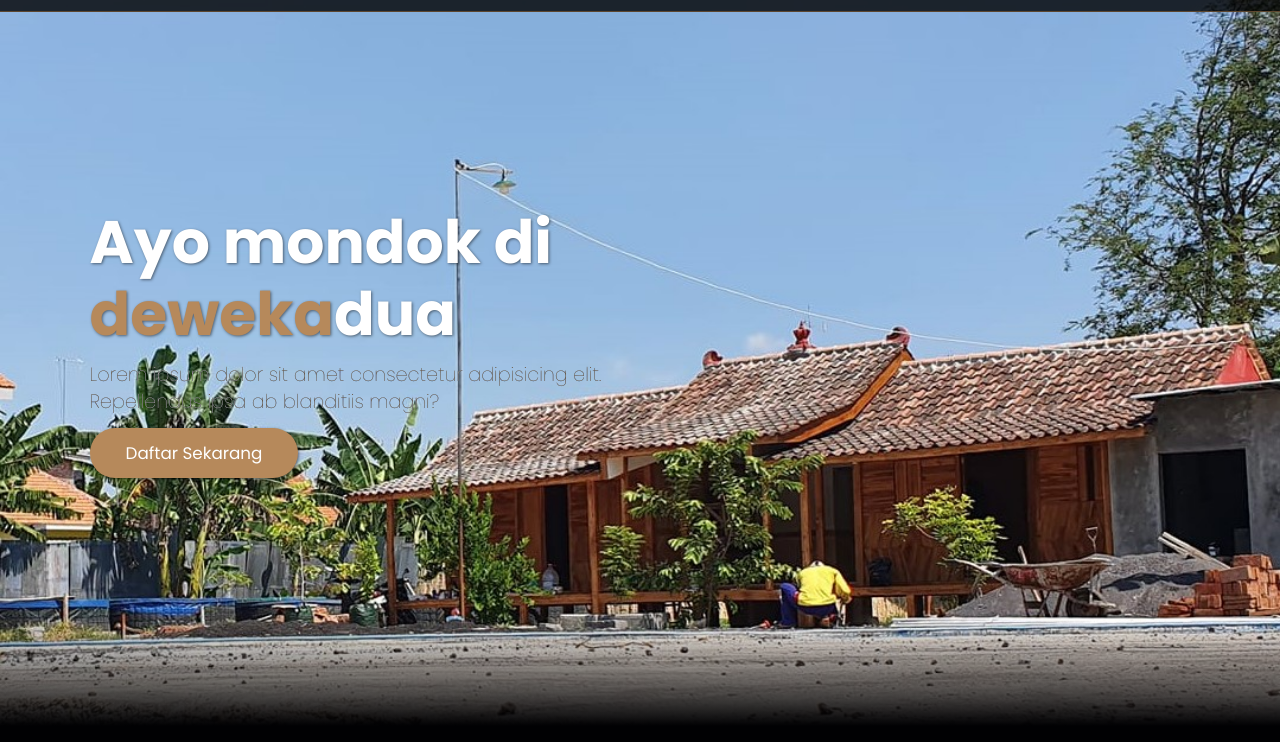
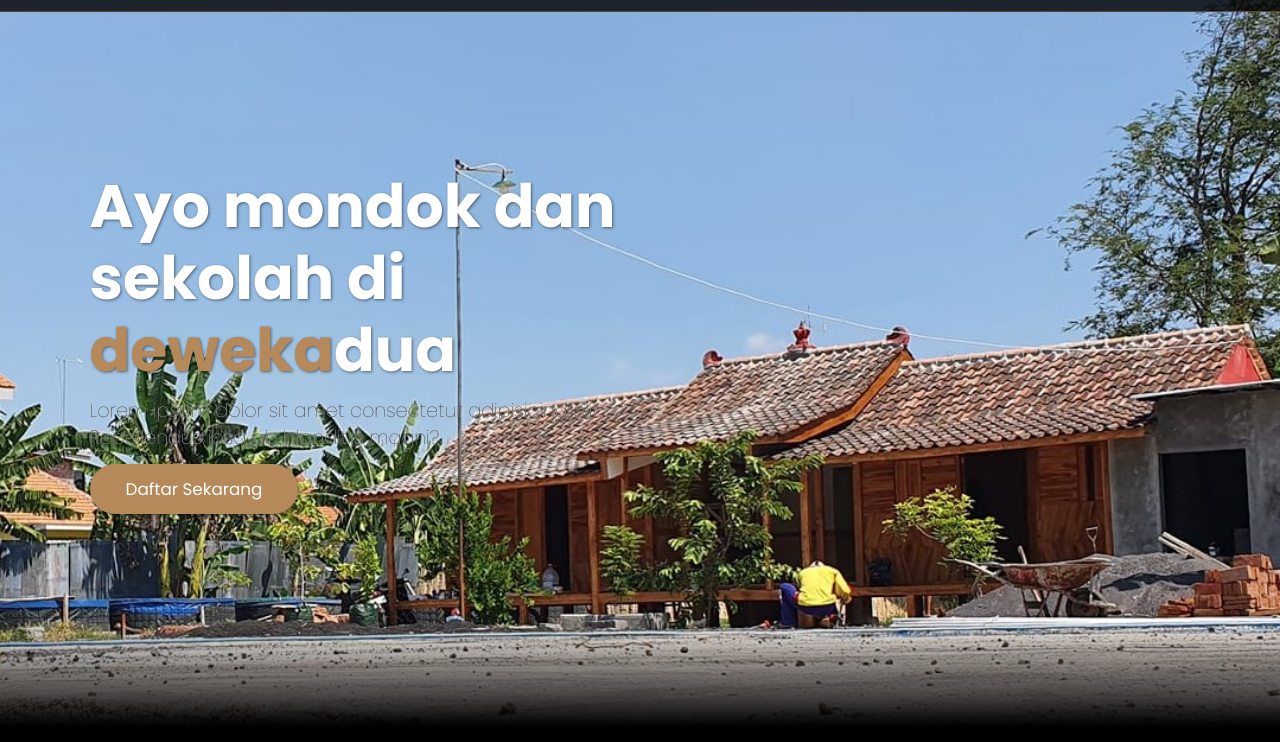
Before and after one commit to oebaedz/dewekadua, a plain HTML site: page index.html in a window 1280 px wide. Shown: the part 58-800 px from the top of the page. Drawn offline with nearby package versions, Linux system fonts and the light colour scheme.

Commit message:
Updated Hero Title

```diff
--- a/index.html
+++ b/index.html
@@ -42,7 +42,7 @@
     <!-- Hero Section start -->
     <section class="hero" id="Home">
       <main class="content">
-        <h1>Ayo mondok di <span>deweka</span>dua</h1>
+        <h1>Ayo mondok dan sekolah di <span>deweka</span>dua</h1>
         <p>
           Lorem ipsum dolor sit amet consectetur adipisicing elit. Repellendus
           ipsa ab blanditiis magni?
```
